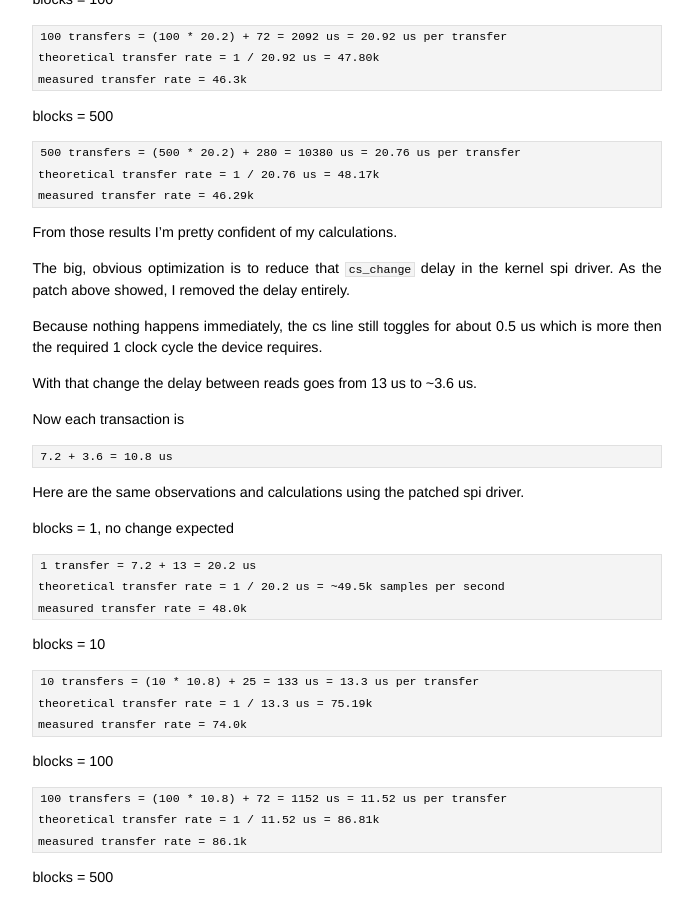
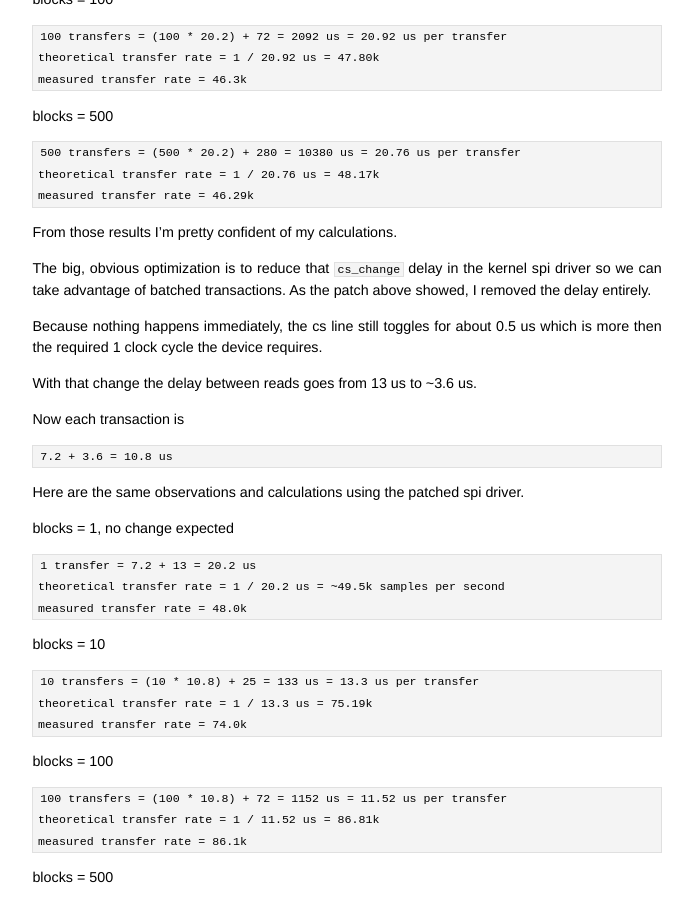
Before and after one commit to jumpnow/jumpnowtek-site, a Jekyll site: the page built from _posts/2017-01-30-Analyzing-raspberry-pi-spi-performance.md, in a window 1280 px wide and 900 px high, scrolled down 3805 px. Shown: the whole window, without its empty margins (293-986 px from the left). Built offline with Jekyll 4.4.1, drawn with Linux system fonts in a browser that asks for light colours.

Commit message:
copy edit

```diff
--- a/_posts/2017-01-30-Analyzing-raspberry-pi-spi-performance.md
+++ b/_posts/2017-01-30-Analyzing-raspberry-pi-spi-performance.md
@@ -197,7 +197,7 @@ blocks = 500
 
 From those results I'm pretty confident of my calculations.
 
-The big, obvious optimization is to reduce that `cs_change` delay in the kernel spi driver. As the patch above showed, I removed the delay entirely.
+The big, obvious optimization is to reduce that `cs_change` delay in the kernel spi driver so we can take advantage of batched transactions. As the patch above showed, I removed the delay entirely.
 
 Because nothing happens immediately, the cs line still toggles for about 0.5 us which is more then the required 1 clock cycle the device requires.
 
```
